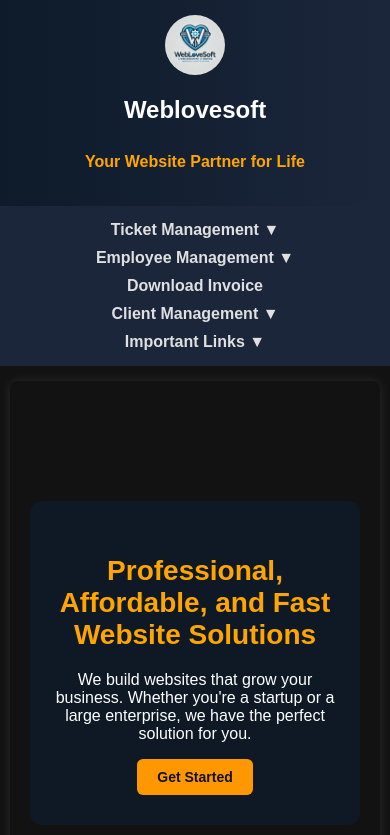
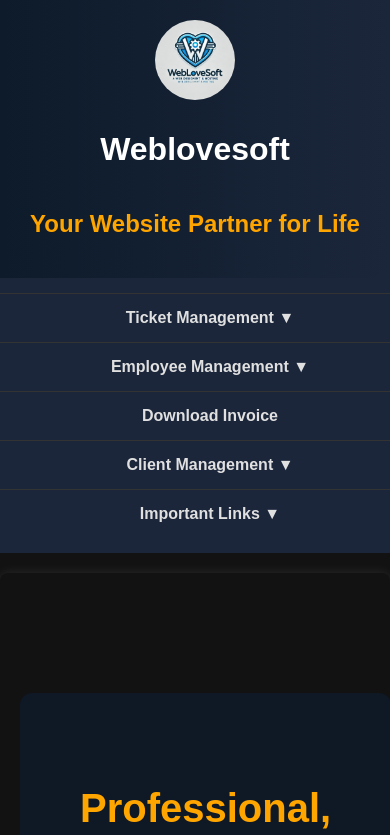
Before and after one commit to weblovesoft/Admin, a plain HTML site: page index.html in a window 390 px wide. Shown: the top 835 px of the page. Drawn offline with Linux system fonts and the light colour scheme.

Commit message:
Update styles.css

```diff
--- a/styles.css
+++ b/styles.css
@@ -301,76 +301,38 @@
 
 /* ---------- Responsive Design ---------- */
 @media (max-width: 768px) {
-  header {
-    padding: 15px;
-  }
-
-  .logo {
-    width: 60px;
-    height: 60px;
-    margin-bottom: 5px;
-  }
-
-  header h1 {
-    font-size: 24px;
-  }
-
-  header h2 {
-    font-size: 16px;
-  }
-
   nav ul {
     flex-direction: column;
-    align-items: center;
-    gap: 10px;
+    align-items: stretch;
+    gap: 0;
   }
 
   nav ul li {
     display: block;
     width: 100%;
+    border-top: 1px solid #333;
+  }
+
+  nav ul li a {
+    display: block;
+    padding: 15px;
     text-align: center;
+    width: 100%;
   }
 
   .dropdown-content {
     position: static;
-    width: 100%;
+    display: none;
+    background-color: #1b263b;
     box-shadow: none;
   }
 
-  section {
-    padding: 30px 15px;
-    margin: 15px 10px;
+  .dropdown:hover .dropdown-content {
+    display: block;
   }
 
-  form {
-    padding: 20px;
-    width: 100%;
-  }
-
-  input, textarea, select, button {
-    font-size: 15px;
+  .dropdown-content li a {
     padding: 10px;
-  }
-
-  .home-overlay {
-    padding: 30px 15px;
-  }
-
-  .home-section h2 {
-    font-size: 28px;
-  }
-
-  .home-section p {
-    font-size: 16px;
-  }
-
-  .btn {
-    padding: 10px 20px;
-    font-size: 14px;
-  }
-
-  footer {
-    font-size: 14px;
-    padding: 10px;
+    text-align: left;
   }
 }
```
